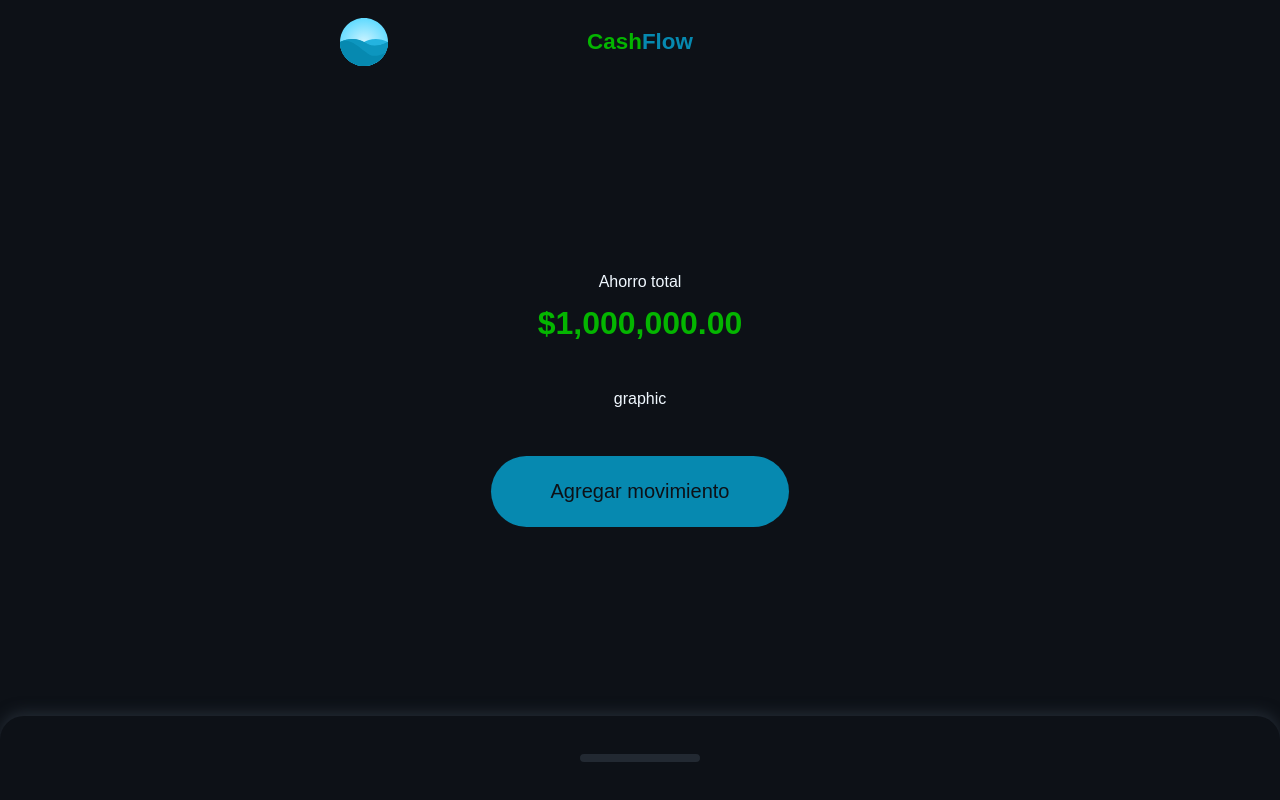
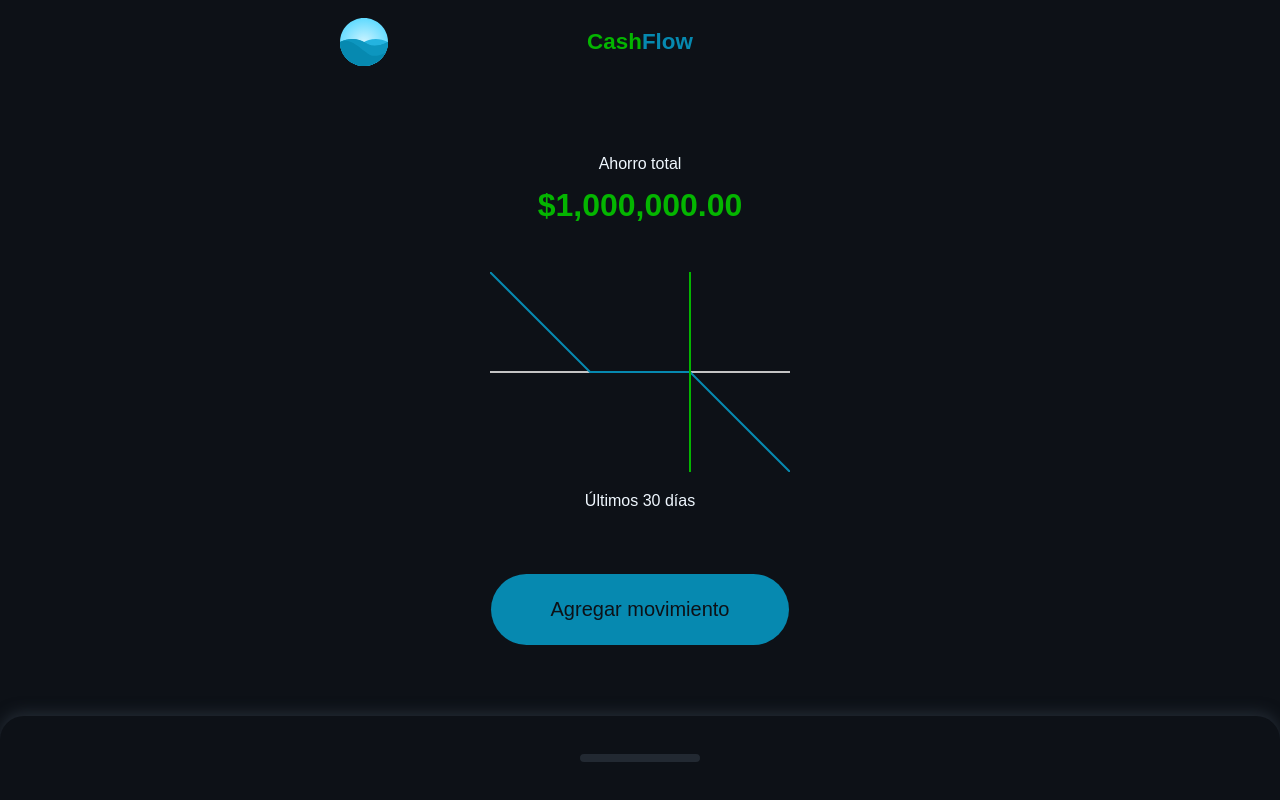
Before and after one commit to AdrianGerman/cashflow-vue3, a Vue app: page / in a window 1280 px wide. Built offline with nearby package versions, Linux system fonts and the light colour scheme.

Commit message:
add SVG graphic

```diff
--- a/src/components/Home.vue
+++ b/src/components/Home.vue
@@ -10,7 +10,9 @@
         :total-amount="1000000"
         :amount="amount"
       >
-        <template #graphic> graphic </template>
+        <template #graphic>
+          <Graphic />
+        </template>
         <template #action>
           <Action />
         </template>
@@ -28,6 +30,7 @@
 import Resume from "./Resume/Index.vue";
 import Movements from "./Movements/Index.vue";
 import Action from "./Action.vue";
+import Graphic from "./Resume/Graphic.vue";
 
 export default {
   components: {
@@ -36,6 +39,7 @@
     Resume,
     Action,
     Movements,
+    Graphic,
   },
   data() {
     return {
--- /dev/null
+++ b/src/components/Resume/Graphic.vue
@@ -0,0 +1,38 @@
+<template>
+  <div>
+    <svg viewBox="0 0 300 200">
+      <line
+        stroke="#c4c4c4"
+        stroke-width="2"
+        x1="0"
+        y1="100"
+        x2="300"
+        y2="100"
+      />
+      <polyline
+        fill="none"
+        stroke="#0689B0"
+        stroke-width="2"
+        points="0,0 100,100 200,100 300,200"
+      />
+      <line
+        stroke="#04b500"
+        stroke-width="2"
+        x1="200"
+        y1="0"
+        x2="200"
+        y2="200"
+      />
+    </svg>
+    <p>Últimos 30 días</p>
+  </div>
+</template>
+
+<style scoped>
+svg {
+  width: 100%;
+}
+p {
+  text-align: center;
+}
+</style>
```
